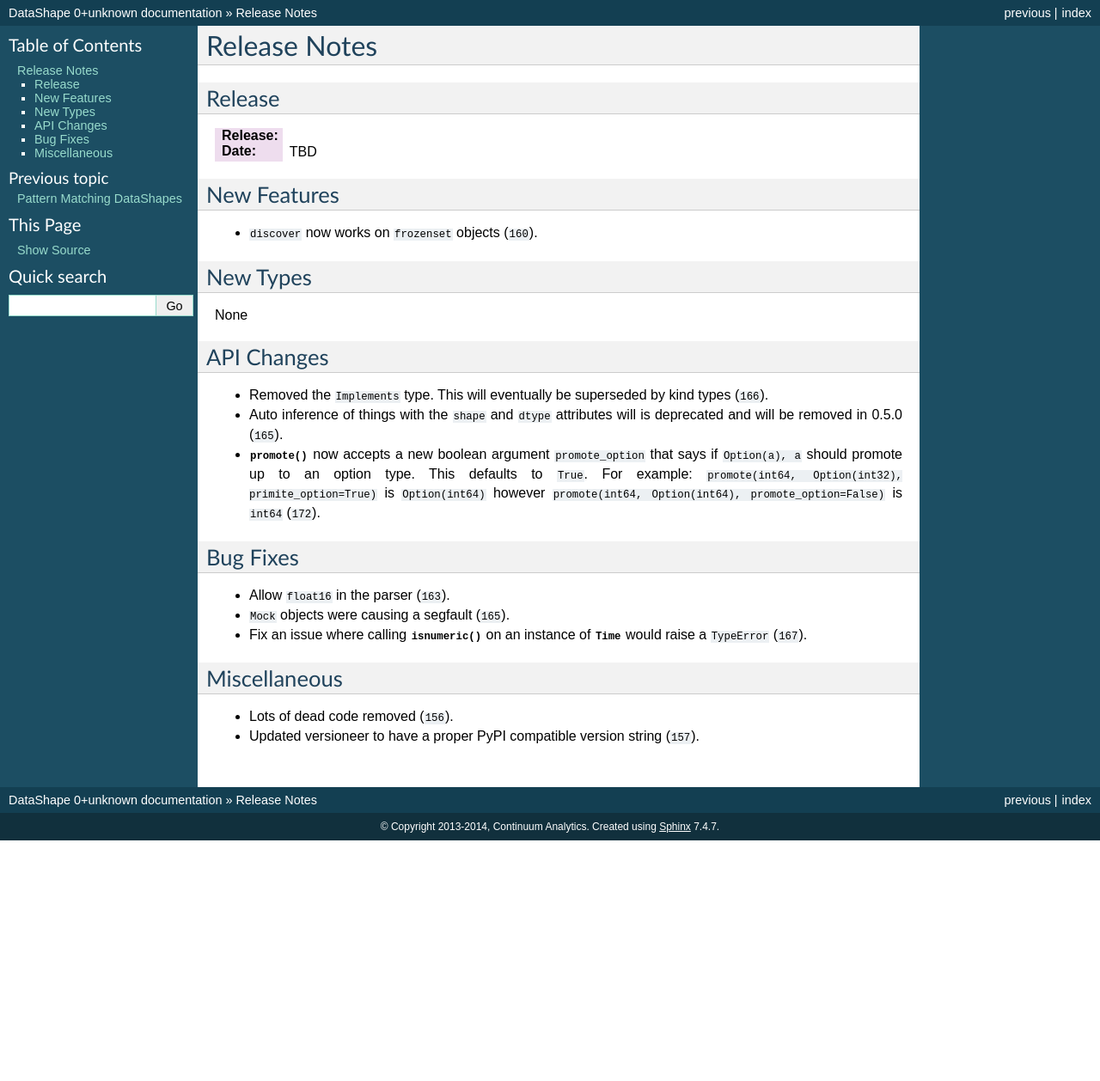
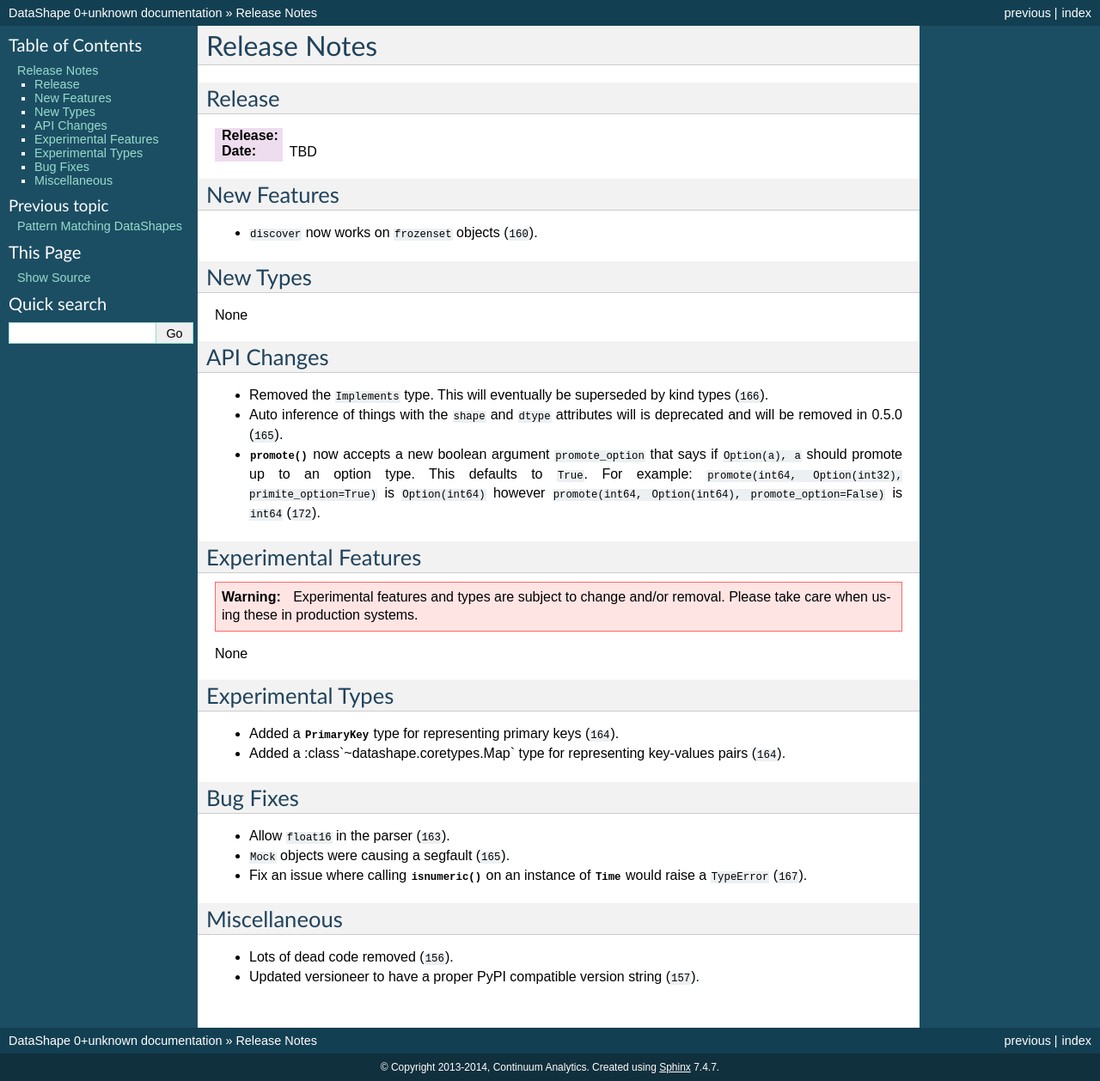
Before and after one commit to blaze/datashape, a Sphinx documentation site: the page built from docs/source/releases.rst, in a window 1280 px wide. Shown: the whole page at 86% size. Built offline with Sphinx 7.4.7, drawn with Linux system fonts in a browser that asks for light colours; the version number could not be read and is left out; cross-references to code outside the pages are shown as plain code; before the commit the page ends 978 px from its top, so only the background shows below that.

Commit message:
Add Experimental Features/Types sections

```diff
--- a/docs/source/whatsnew/0.4.7.txt
+++ b/docs/source/whatsnew/0.4.7.txt
@@ -28,6 +28,26 @@ API Changes
   however ``promote(int64, Option(int64), promote_option=False)`` is ``int64``
   (:issue:`172`).
 
+Experimental Features
+---------------------
+
+.. warning::
+
+   Experimental features and types are subject to change and/or removal. Please
+   take care when using these in production systems.
+
+
+None
+
+Experimental Types
+------------------
+
+* Added a :class:`~datashape.coretypes.PrimaryKey` type for representing
+  primary keys (:issue:`164`).
+* Added a :class`~datashape.coretypes.Map` type for representing key-values
+  pairs (:issue:`164`).
+
+
 Bug Fixes
 ---------
 
```
